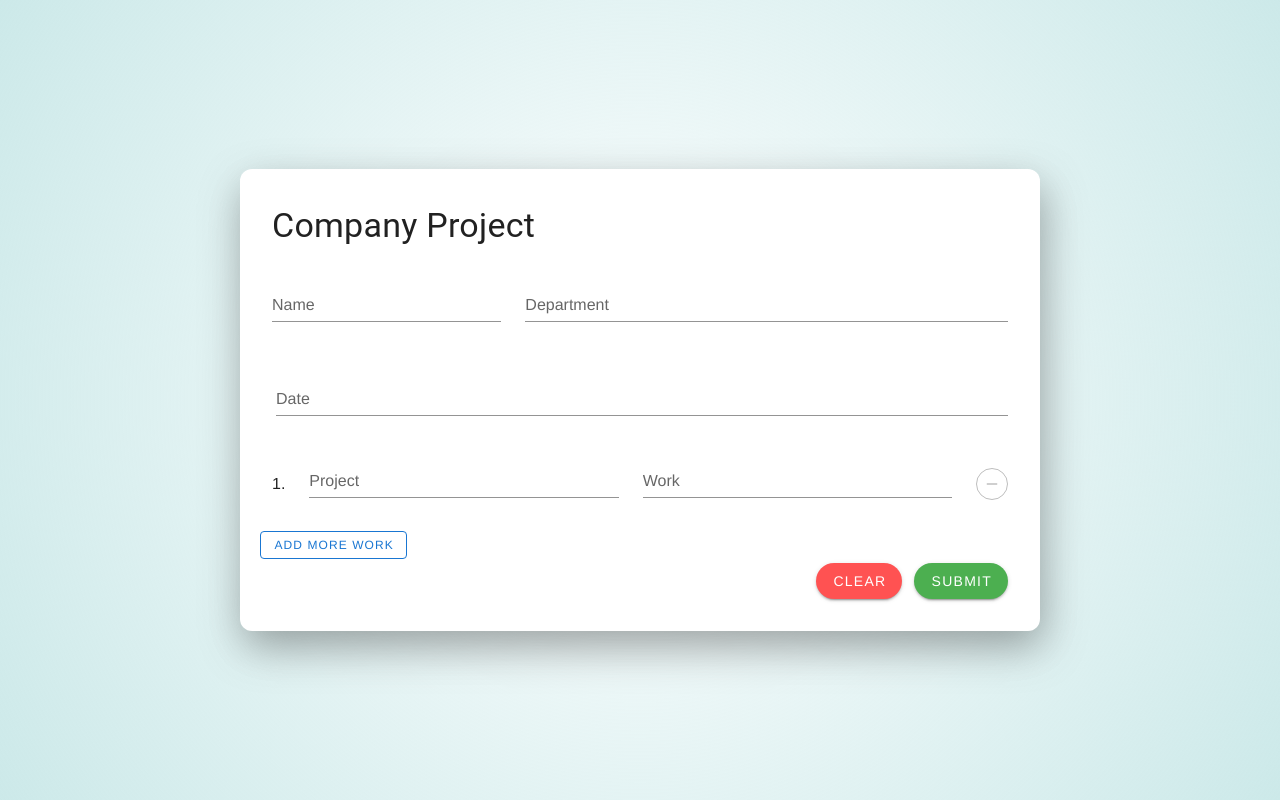
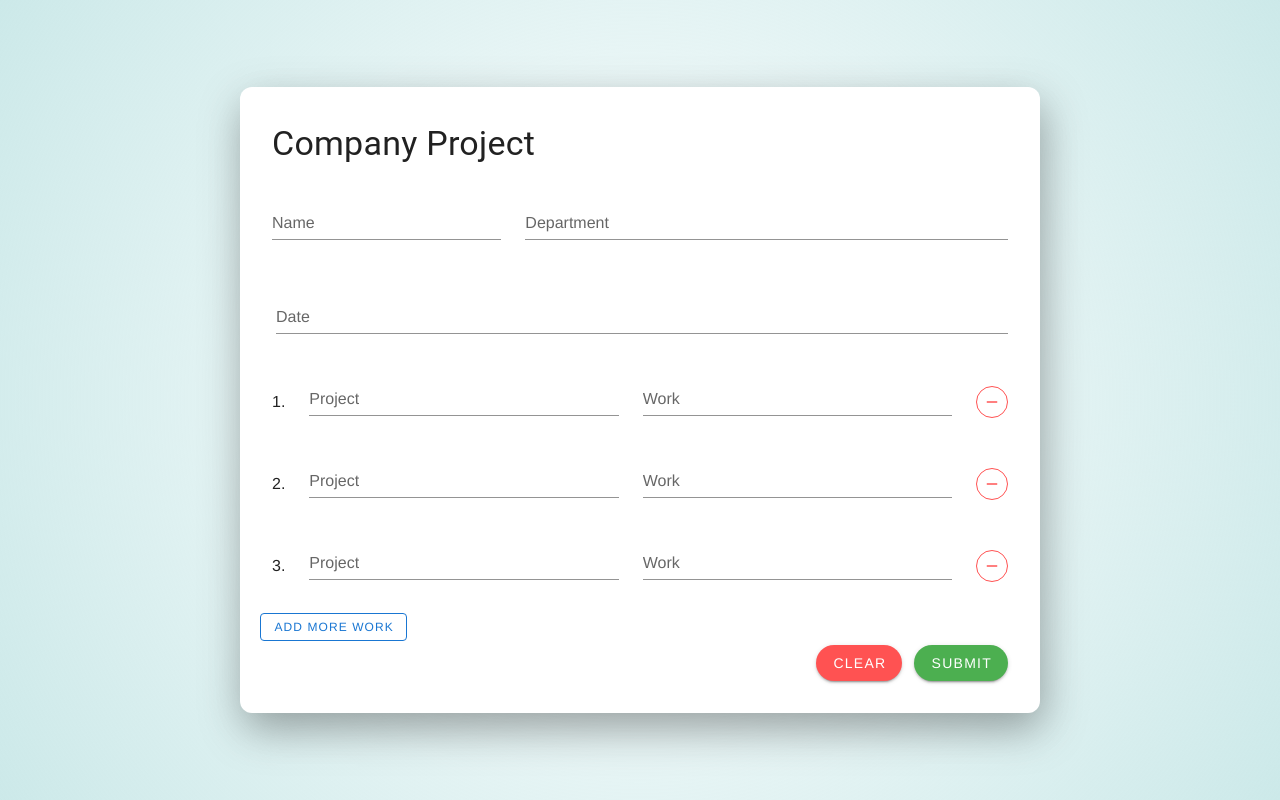
Before and after one commit to AumKMCHAT/tracking_project, a Vue app: page /trackingform in a window 1280 px wide. Built offline with nearby package versions, Linux system fonts and the light colour scheme; no server answers.

Commit message:
change work and date format

```diff
--- a/src/views/TrackingForm.vue
+++ b/src/views/TrackingForm.vue
@@ -71,7 +71,9 @@
                         <v-col>
                             <AutoComplete
                             :value="selectedProject.work"
-                            :items="works"
+                            :items="formattedWorkOpt"
+                            item-text="text"
+                            item-value="value"
                             rules="Work is required!"
                             label="Work"
                             @onChange="selectedProject.work=$event"></AutoComplete>
@@ -150,7 +152,7 @@ export default {
         works: [0.0625, 0.125, 0.1875, 0.25, 0.3125, 0.3750, 0.4375, 0.5, 0.5625, 0.625, 0.6875, 0.75, 0.8125, 0.8750, 0.9375, 1],
         name: '',
         department: '',
-        selectedProjects: [{project: '',work: ''}],
+        selectedProjects: [{project: '',work: ''},{project: '',work: ''},{project: '',work: ''}],
         today: moment().format('YYYY-MM-DD'),
         date: '',
         month: '',
@@ -169,18 +171,26 @@ export default {
     computed: {
         formattedDateOpt () {
             return this.dateOpt.map(item => ({
-                text: moment(item).format('dddd DD/MM/YYYY'),
+                text: moment(item).format('ddd DD MMM YYYY'),
                 value: item
             }))
         },
         ...mapState({
             employeeName: state => state.employee.employeeName
-        })
+        }),
+        formattedWorkOpt () {
+            return this.works.map(item => ({
+                text: `${item*8} hr (${item})`,
+                value: item
+            }))
+        }
     },
     methods: {
         clear () {
+            if (confirm("Do you really want to clear this form?")){
                 this.selectedProjects = [{project: '',work: ''}]
                 this.selectedDate = ' '
+            }
         },
         validate () {
             this.submitted = false
@@ -191,7 +201,9 @@ export default {
             }
             if (this.$refs.form.validate()) {
                 if (sum == 1){
+                    if (confirm("Do you want to submit?")){
                         this.submit()
+                    }
                 }else{
                     this.isSubmitting = false
                     this.alertType = "warning"
@@ -249,13 +261,14 @@ export default {
                 })
         },
         async submit () {
-            let row, resPost, projectData;
+            let row, resPost, projectData, index;
             let newVal;
             let msg = "";
             if (this.late){
                 msg = "Late"
             }
             for (let i = 0;i < this.selectedProjects.length;i++){
+                if (this.selectedProjects[i].project != '' && this.selectedProjects[i].work != ''){
                     row = {
                         date: this.date,
                         month: this.month,
@@ -267,13 +280,13 @@ export default {
                     }
                     this.data.push(row)
                 }
+            }
             resPost = await axios.post(sheetUrl + `/tabs/data_${this.year}`, this.data )
                 if (resPost.status == 200){
                     projectData = await axios.get(sheetUrl + `/tabs/sumProject`)
                     for (const m of this.data){
                         for (const n of projectData.data){
                            if (n.project == m.project){
-                               console.log(n);
                                newVal = {
                                     [this.name]: parseFloat(n[this.name]) + parseFloat(m.work),
                                     [this.department]: parseFloat(n[this.department]) + parseFloat(m.work),
@@ -293,7 +306,8 @@ export default {
                     this.alertMsg = "Submitted!"
                     this.alertIcon = "check"
                     this.submitted = true
-                    this.clear()
+                    this.selectedProjects = [{project: '',work: ''}, {project: '',work: ''}, {project: '',work: ''}]
+                    this.selectedDate = ' '
                 }else{
                     this.alertType = "error"
                     this.alertMsg = "Fail to submit!"
--- a/src/views/ViewSubmission.vue
+++ b/src/views/ViewSubmission.vue
@@ -370,7 +370,7 @@ export default {
     text-align: left;
 }
 table {
-    width: 100%;
+    width: auto;
     margin: 10px;
     padding: 5px;
 }
```
Lines whose indentation alone changed are shown as unchanged.
